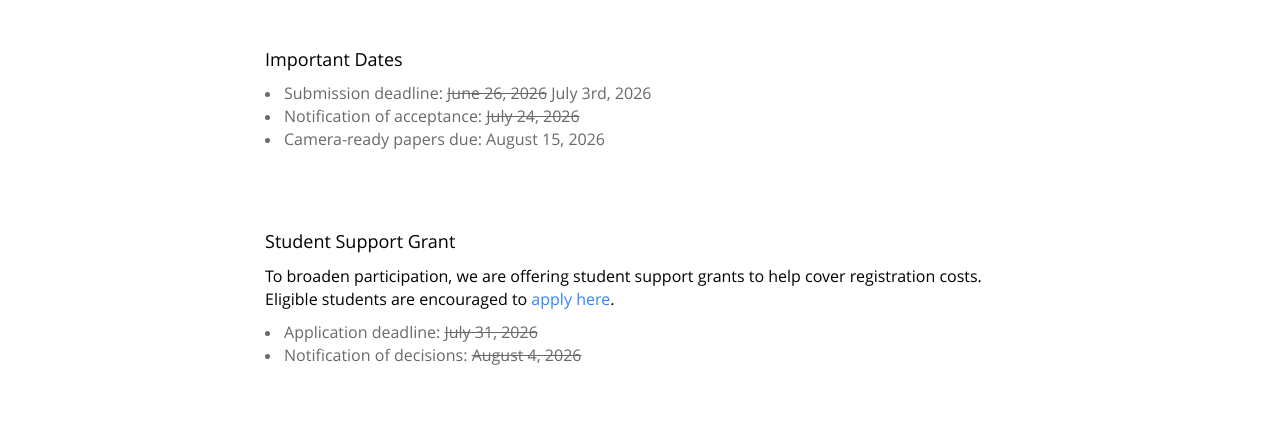
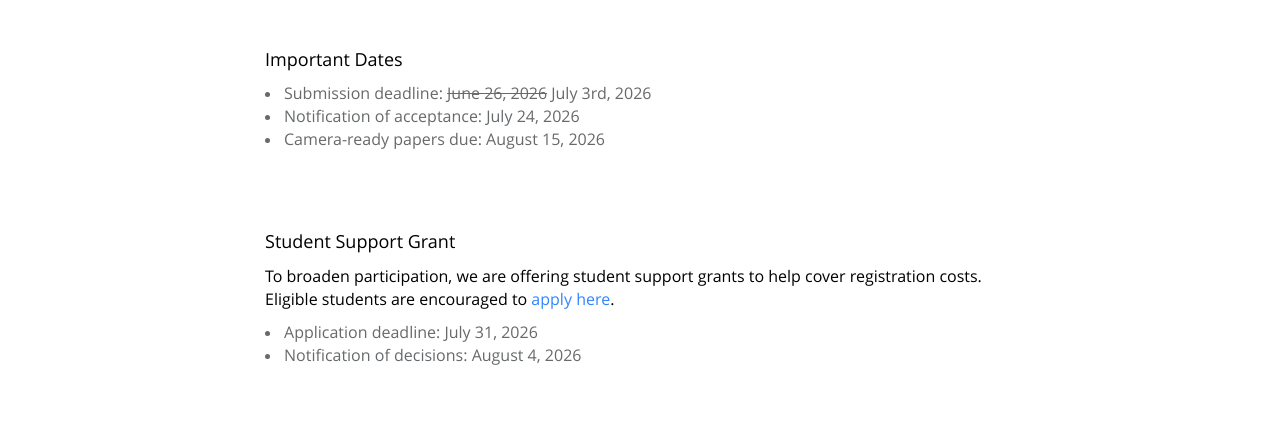
Before and after one commit to ilr-workshop/ECCVW2026, a Jekyll site: the page built from index.html, in a window 1280 px wide and 900 px high, scrolled down 2110 px. Shown: the part 155-600 px from the top of the window. Built offline with Jekyll 4.4.1, drawn with Linux system fonts in a browser that asks for light colours.

Commit message:
Update call_for_paper.html

```diff
--- a/_includes/sections/call_for_paper.html
+++ b/_includes/sections/call_for_paper.html
@@ -23,14 +23,14 @@
          <div class="col-lg-8 col-lg-offset-2 m-t-lg m-b-lg wow zoomIn">
             <p><font size="4px" color="#000000"><span data-i18n="about_me.des">  Important Dates </span></font></p>
             <li><font size="3px">Submission deadline: <del>June 26, 2026</del> July 3rd, 2026</font></li>
-            <li><font size="3px">Notification of acceptance: <del>July 24, 2026</del></font></li>
+            <li><font size="3px">Notification of acceptance: July 24, 2026</font></li>
             <li><font size="3px">Camera-ready papers due: August 15, 2026</font></li><br />
         </div>
          <div class="col-lg-8 col-lg-offset-2 m-t-lg m-b-lg wow zoomIn">
             <p><font size="4px" color="#000000"><span data-i18n="about_me.des">  Student Support Grant </span></font></p>
             <p><font size="3px" color="#000000"><span data-i18n="about_me.des"> To broaden participation, we are offering student support grants to help cover registration costs. Eligible students are encouraged to <a href="https://forms.gle/qvqn2LyWXCvNG2zy5" target="_blank"><span class="navy"> apply here</span></a>. </span></font></p>
-            <li><font size="3px">Application deadline: <del>July 31, 2026</del></font></li>
-            <li><font size="3px">Notification of decisions: <del>August 4, 2026</del></font></li><br />
+            <li><font size="3px">Application deadline: July 31, 2026</font></li>
+            <li><font size="3px">Notification of decisions: August 4, 2026</font></li><br />
         </div>
         <div class="col-lg-8 col-lg-offset-2 m-t-lg m-b-lg wow zoomIn">
             <p><font size="4px" color="#000000"><span data-i18n="about_me.des"> Questions? Please reach out to us at <a href= "mailto: ilr-workshop@googlegroups.com"> ilr-workshop@googlegroups.com </a> </span></font></p>
```
